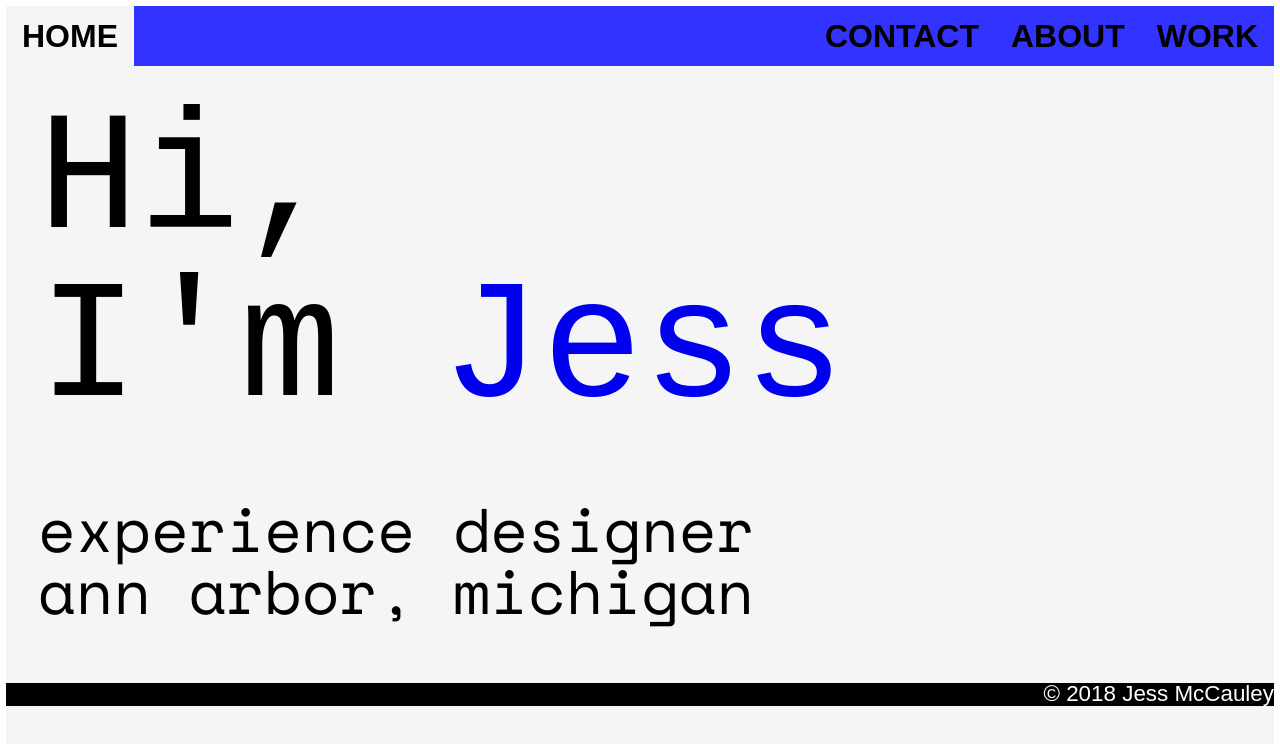
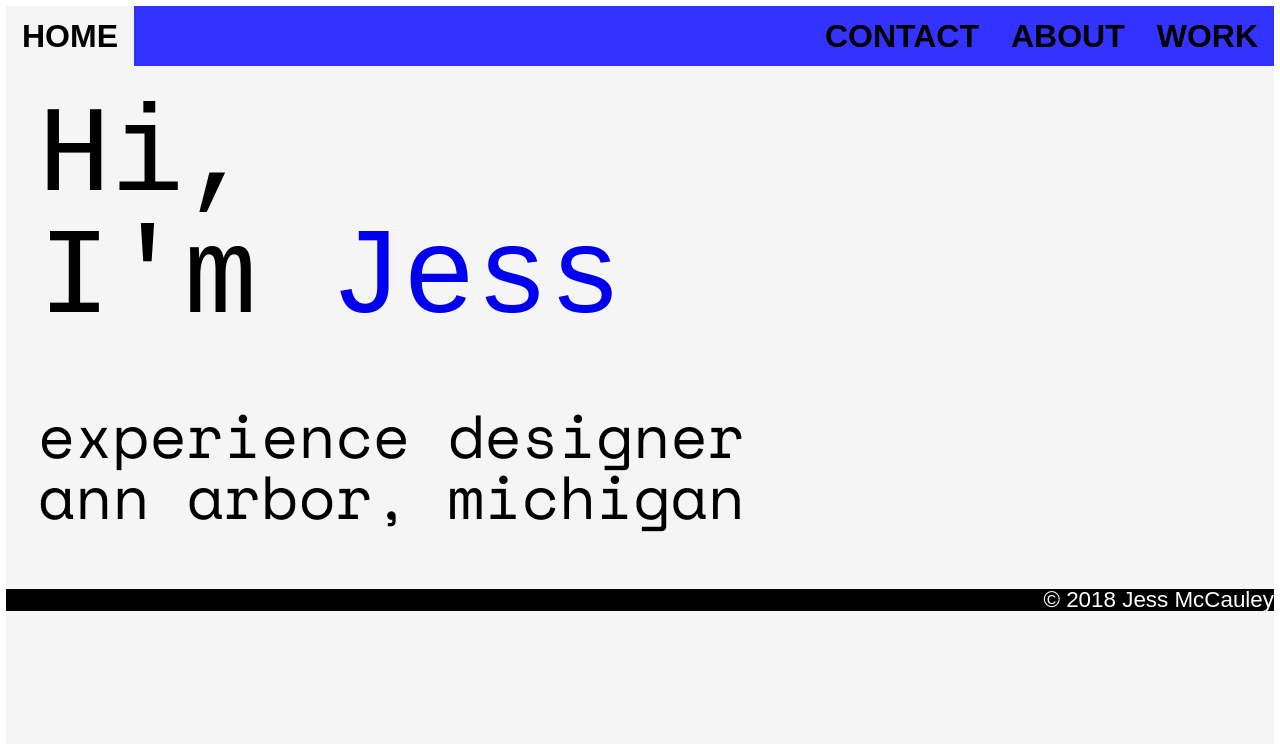
Before and after one commit to jss-mccly/october-539, a plain HTML site: page index.html in a window 1280 px wide. Drawn offline with nearby package versions, Linux system fonts and the light colour scheme; files that its build step writes are made by us from their sources.

Commit message:
Update practicestyle.css

```diff
--- a/css/practicestyle.css
+++ b/css/practicestyle.css
@@ -66,7 +66,7 @@ li.highlight{
 h1 {
 	font-family: Arial, Helvetica, sans-serif;
 	color: #000000;
-	font-size: 280%;
+	font-size: 480%;
 	text-align: center;
 	margin-bottom: 18px;
 }
@@ -74,7 +74,7 @@ h1 {
 h1.homepage {
 	font-family: 'Courier New', Courier, monospace;
 	color: #000000;
-	font-size: 770%;
+	font-size: 760%;
 	text-align: left;
 	margin: 32px;
 }
@@ -82,14 +82,14 @@ h1.homepage {
 h2 {
 	font-family: 'Space Mono', monotype;
 	color: #000000;
-	font-size: 220%;
+	font-size: 380%;
 	margin-bottom: -18px;
 }
 
 p {
 	font-family: 'Courier New', Courier, monotype;
 	color: #000000;
-	font-size: 175%;
+	font-size: 280%;
 }
 
 p.centered {
@@ -232,20 +232,24 @@ img {
 }
 
 @media only screen and (orientation: landscape) {
+	h1 {
+		font-size: 480%;
+	}
+
+	h1.homepage {
+		font-size: 760%;
+	}
+
+	h2 {
+		font-size: 380%;
+	}
+
 	p {
 		font-size: 280%;
 	}
 
-	h1.homepage {
-		font-size: 1050%;
-	}
-
-	h1 {
-		font-size: 630%;
-	}
-
 	p.homepage {
-		font-size: 385%;
+		font-size: 380%;
 	}
 
 	.footer {
```
